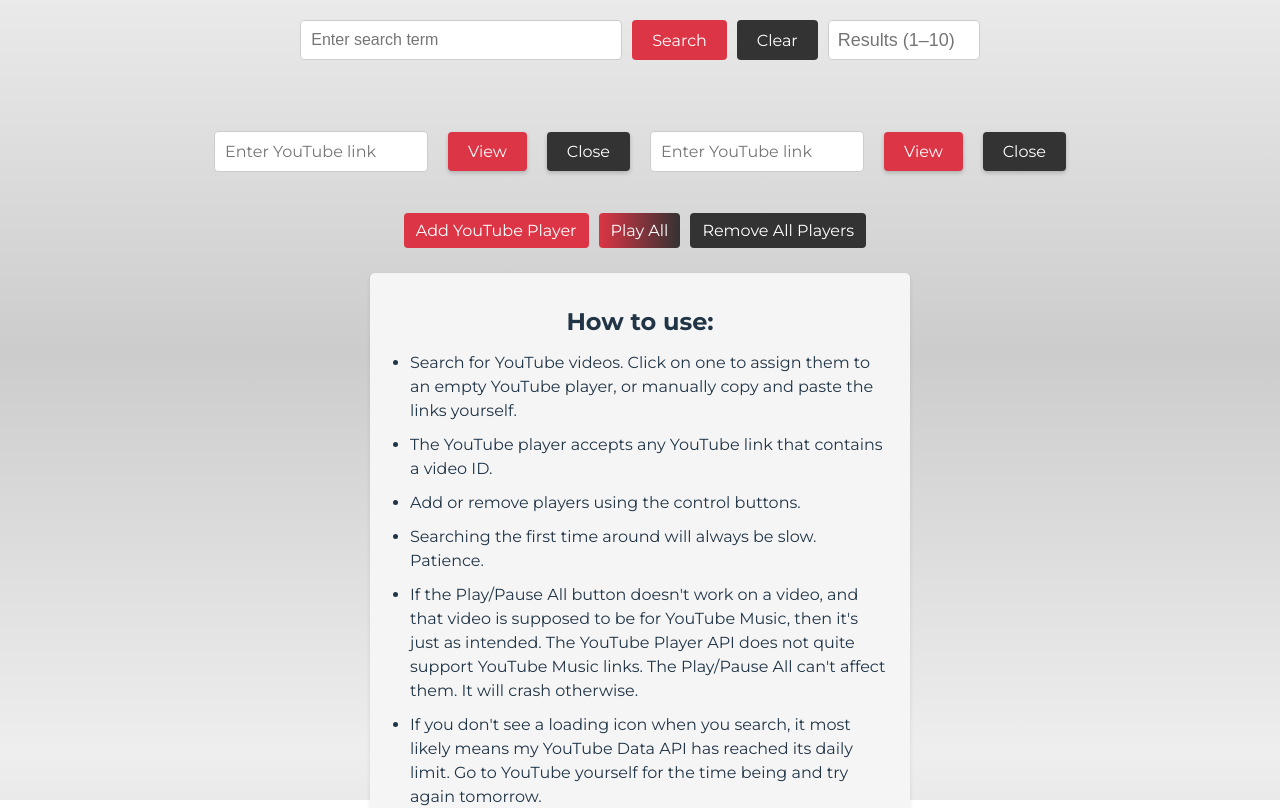
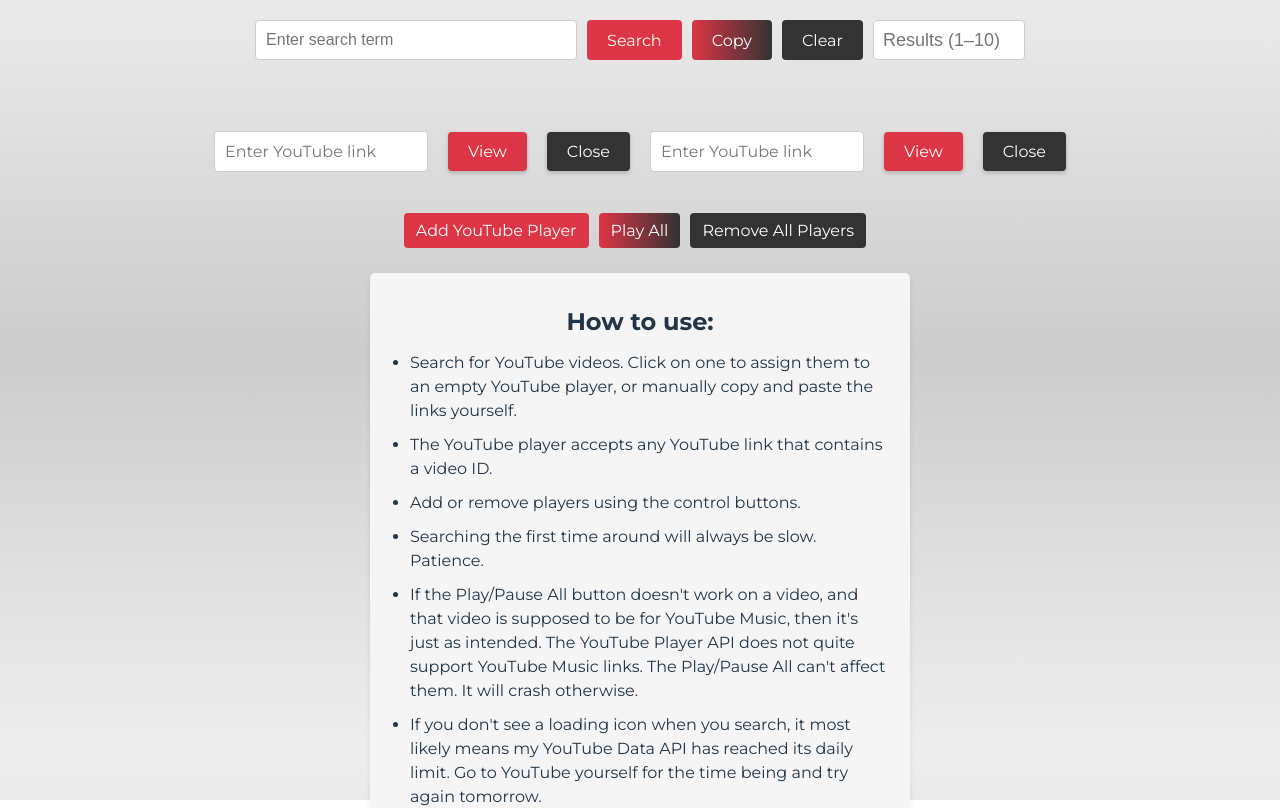
Before and after one commit to ArmSiwatK/play-multiple-videos, a React (Vite) app: page / in a window 1280 px wide. Shown: the top 808 px of the page. Built offline with nearby package versions, Linux system fonts and the light colour scheme.

Commit message:
feat: Copy mode button

```diff
--- a/src/components/YouTubeSearch/YouTubeSearch.css
+++ b/src/components/YouTubeSearch/YouTubeSearch.css
@@ -30,24 +30,24 @@
 }
 
 .button-search,
-.button-clear {
+.button-clear,
+.button-copy {
     padding: 10px 20px;
     font-size: 16px;
     border: none;
     border-radius: 4px;
     cursor: pointer;
+    color: #fff;
     transition: background-color 0.3s ease, transform 0.3s ease;
 }
 
 .button-search {
     margin-right: 10px;
     background-color: #dc3545;
-    color: #fff;
 }
 
 .button-clear {
     background-color: #333333;
-    color: #fff;
 }
 
 .button-search:hover {
@@ -59,8 +59,23 @@
 }
 
 .button-search:active,
-.button-clear:active {
+.button-clear:active,
+.button-copy:active {
     transform: scale(0.95);
+}
+
+.button-copy {
+    margin-right: 10px;
+    background-image: linear-gradient(to right, #dc3545, #333333);
+    transition: transform 0.3s ease;
+}
+
+.button-copy:hover {
+    transform: scale(1.1);
+}
+
+.button-copy.active {
+    box-shadow: 0 0 10px #dc3545;
 }
 
 
--- a/src/components/YouTubeSearch/YouTubeSearch.jsx
+++ b/src/components/YouTubeSearch/YouTubeSearch.jsx
@@ -14,6 +14,9 @@
     const [isLoading, setIsLoading] = useState(false);
     const [showResults, setShowResults] = useState(true);
     const [maxResults, setMaxResults] = useState();
+
+    const [copyMode, setCopyMode] = useState(false);
+    const [buttonActive, setButtonActive] = useState(false);
 
     const [previousSearchTerm, setPreviousSearchTerm] = useState('');
     const [previousMaxResults, setPreviousMaxResults] = useState('');
@@ -73,7 +76,15 @@
 
     const handleCardClick = async (videoId) => {
         const videoUrl = `https://www.youtube.com/watch?v=${videoId}`;
-        onVideoUrlCopy(videoUrl);
+        if (copyMode) {
+            try {
+                await navigator.clipboard.writeText(videoUrl);
+            } catch (error) {
+                console.error('Failed to copy the URL to clipboard:', error);
+            }
+        } else {
+            onVideoUrlCopy(videoUrl);
+        }
     };
 
     const handleClearResults = () => {
@@ -87,6 +98,11 @@
     const truncateTitle = (title) => {
         const truncatedTitle = title.length <= maxTitleLength ? title : `${title.substring(0, maxTitleLength)}...`;
         return he.decode(truncatedTitle);
+    };
+
+    const toggleCopyMode = () => {
+        setCopyMode((prevState) => !prevState);
+        setButtonActive((prevState) => !prevState);
     };
 
     /*
@@ -106,6 +122,12 @@
                 />
                 <button onClick={handleSearch} className="button-search">
                     Search
+                </button>
+                <button
+                    onClick={toggleCopyMode}
+                    className={`button-copy ${buttonActive ? 'active' : ''}`}
+                >
+                    Copy
                 </button>
                 <button onClick={handleClearResults} className="button-clear">
                     Clear
```
